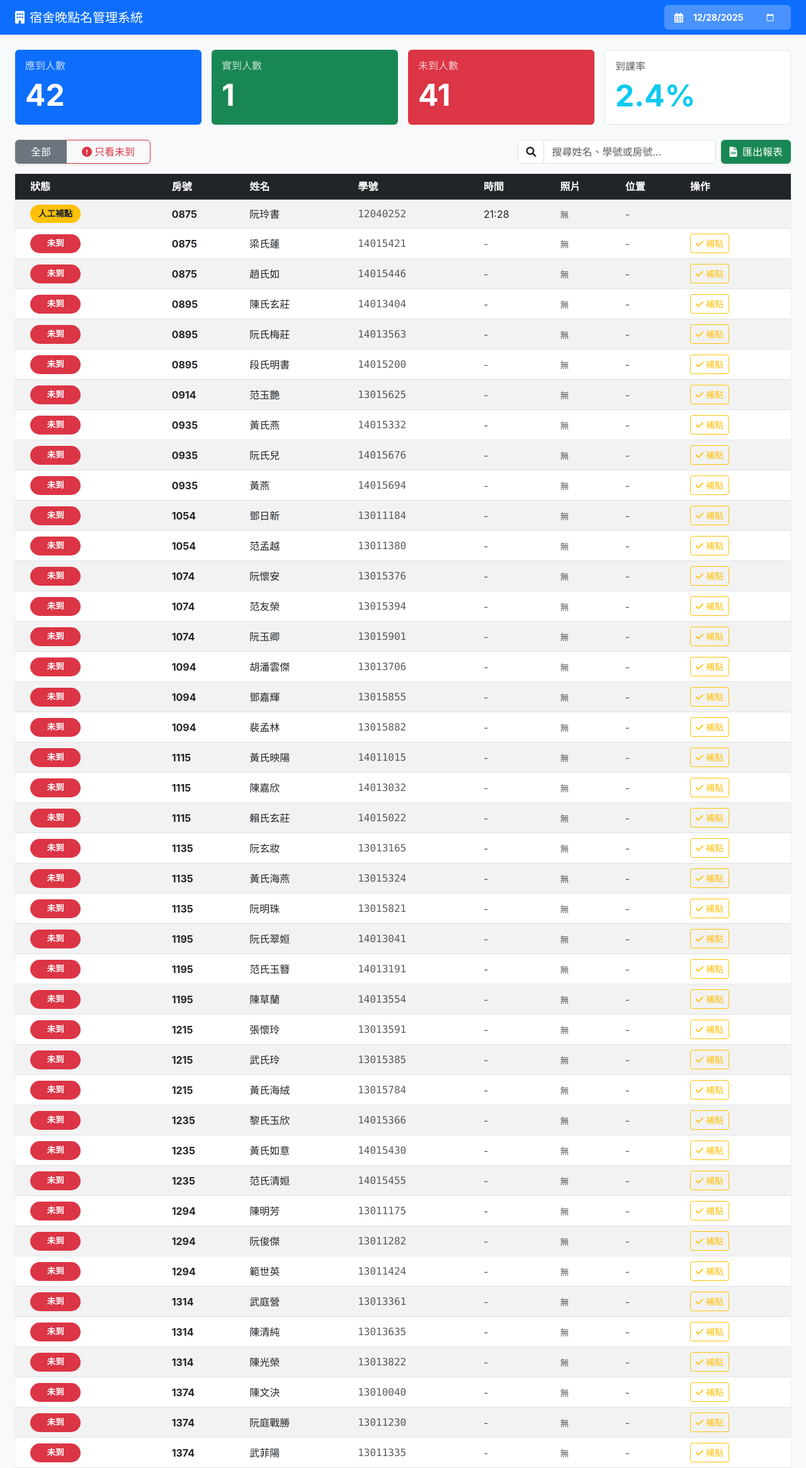
After one commit to chenglin1712/chenglin1712-dormsystem, a Flask app: page /admin in a window 1280 px wide. The commit adds this page. Shown: the whole page at 63% size. Run offline with Flask 3, Linux system fonts and the light colour scheme; data comes from the database, SQL or seed files in the repository; both versions use the stored data as it was after the commit.

Commit message:
完成後台日期篩選、匯出報表與人工補點功能，並修正資料庫欄位

```diff
--- a/app.py
+++ b/app.py
@@ -1,44 +1,53 @@
-from flask import Flask, request, render_template, make_response, jsonify
+import os
+import csv
+import io
+from flask import Flask, request, render_template, make_response, jsonify, send_from_directory
 import sqlite3
 from datetime import datetime
 import math
+# 引入處理檔案上傳需要的工具
+from werkzeug.utils import secure_filename
 
 app = Flask(__name__)
-BASE_URL = "http://127.0.0.1:5000"
 DB_NAME = 'dorm.db'
 
-# 📍 [設定] 宿舍的中心點座標
-# (請記得改成真實座標，這裡目前是測試用的範例座標)
+# ✅ [設定] 照片上傳資料夾與允許的副檔名
+UPLOAD_FOLDER = 'uploads'
+ALLOWED_EXTENSIONS = {'png', 'jpg', 'jpeg', 'gif'}
+app.config['UPLOAD_FOLDER'] = UPLOAD_FOLDER
+
+# 確保上傳資料夾存在
+os.makedirs(UPLOAD_FOLDER, exist_ok=True)
+
+# 📍 [設定] 宿舍座標 (德明財經科技大學範例)
 DORM_LAT = 24.998040186562055
 DORM_LNG = 121.34191342114971
-
-# 允許的誤差範圍 (公尺)
-# 開發測試時設大一點 (1000m)，正式上線建議改為 100m
-MAX_DISTANCE_METERS = 1000
+MAX_DISTANCE_METERS = 1000  # 測試用寬鬆距離
 
 def get_db_connection():
     conn = sqlite3.connect(DB_NAME)
     conn.row_factory = sqlite3.Row
     return conn
 
-# [核心功能] 計算兩點經緯度距離 (Haversine formula)
+# 檢查檔案副檔名是否合法
+def allowed_file(filename):
+    return '.' in filename and \
+           filename.rsplit('.', 1)[1].lower() in ALLOWED_EXTENSIONS
+
+# 計算距離函數
 def calculate_distance(lat1, lon1, lat2, lon2):
-    R = 6371e3 # 地球半徑 (公尺)
+    R = 6371e3
     phi1 = lat1 * math.pi / 180
     phi2 = lat2 * math.pi / 180
     delta_phi = (lat2 - lat1) * math.pi / 180
     delta_lambda = (lon2 - lon1) * math.pi / 180
+    a = math.sin(delta_phi / 2) ** 2 + math.cos(phi1) * math.cos(phi2) * math.sin(delta_lambda / 2) ** 2
+    c = 2 * math.atan2(math.sqrt(a), math.sqrt(1 - a))
+    return R * c
 
-    a = math.sin(delta_phi / 2) ** 2 + \
-        math.cos(phi1) * math.cos(phi2) * \
-        math.sin(delta_lambda / 2) ** 2
-    c = 2 * math.atan2(math.sqrt(a), math.sqrt(1 - a))
-
-    return R * c # 回傳單位：公尺
-
-# ----------------------------------------------------
-# 路由 1: 首頁 (點名系統核心)
-# ----------------------------------------------------
+# ==========================================
+# 路由 1: 首頁 (學生點名端 - 含拍照與 GPS)
+# ==========================================
 @app.route('/', methods=['GET', 'POST'])
 def index():
     conn = get_db_connection()
@@ -46,12 +55,10 @@ def index():
     log = None
     error_msg = None
 
-    # 1. 抓取 Token (網址列優先，其次是 Cookie)
     token = request.args.get('token')
     if not token:
         token = request.cookies.get('student_uuid')
 
-    # 2. 驗證身分 (使用 device_uuid 查詢)
     if token:
         student = conn.execute('''
             SELECT s.name, s.room_number, s.student_id
@@ -60,32 +67,47 @@ def index():
             WHERE dp.device_uuid = ?
         ''', (token,)).fetchone()
 
-    # 3. 處理點名 (POST 請求)
+    # --- 處理點名 (POST) ---
     if request.method == 'POST' and student:
         try:
-            # 從前端表單取得 GPS 座標
+            # 1. 檢查 GPS
             user_lat = float(request.form.get('lat'))
             user_lng = float(request.form.get('lng'))
+            distance = calculate_distance(user_lat, user_lng, DORM_LAT, DORM_LNG)
+            print(f"📍 學生 {student['name']} 距離: {int(distance)}m")
 
-            # 計算距離
-            distance = calculate_distance(user_lat, user_lng, DORM_LAT, DORM_LNG)
-            print(f"📍 學生 {student['name']} 距離宿舍: {int(distance)} 公尺")
+            if distance > MAX_DISTANCE_METERS:
+                error_msg = f"點名失敗！距離宿舍 {int(distance)} 公尺，請回到範圍內。"
+            else:
+                # 2. 檢查與處理照片
+                if 'photo' not in request.files:
+                    error_msg = "未上傳照片。"
+                else:
+                    file = request.files['photo']
+                    if file.filename == '':
+                        error_msg = "未選擇照片。"
+                    elif file and allowed_file(file.filename):
+                        # 產生安全的檔名：學號_時間戳記.jpg
+                        timestamp = datetime.now().strftime("%Y%m%d_%H%M%S")
+                        filename = secure_filename(f"{student['student_id']}_{timestamp}.jpg")
+                        # 儲存檔案
+                        file.save(os.path.join(app.config['UPLOAD_FOLDER'], filename))
 
-            if distance <= MAX_DISTANCE_METERS:
-                cursor = conn.cursor()
-                # ✅ 寫入點名紀錄 (確保欄位是 device_uuid)
-                cursor.execute('''
-                    INSERT INTO checkin_logs (device_uuid, status, checkin_time, ip_address, gps_lat, gps_lng)
-                    VALUES (?, ?, datetime('now', 'localtime'), ?, ?, ?)
-                ''', (token, 'SUCCESS', request.remote_addr, user_lat, user_lng))
-                conn.commit()
-            else:
-                error_msg = f"點名失敗！偵測到距離宿舍 {int(distance)} 公尺，請回到宿舍範圍內。"
+                        # 3. 寫入資料庫 (包含照片檔名)
+                        cursor = conn.cursor()
+                        cursor.execute('''
+                            INSERT INTO checkin_logs (device_uuid, status, checkin_time, ip_address, gps_lat, gps_lng, photo_filename)
+                            VALUES (?, ?, datetime('now', 'localtime'), ?, ?, ?, ?)
+                        ''', (token, 'SUCCESS', request.remote_addr, user_lat, user_lng, filename))
+                        conn.commit()
+                        print(f"✅ {student['name']} 點名成功，照片已儲存: {filename}")
+                    else:
+                        error_msg = "照片格式不支援，請上傳 JPG 或 PNG。"
 
         except (TypeError, ValueError):
-            error_msg = "無法抓取位置資訊，請確認手機 GPS 已開啟並允許瀏覽器讀取位置。"
+            error_msg = "無法抓取位置資訊，請確認 GPS 已開啟。"
 
-    # 4. 讀取今日狀態 (確保欄位是 device_uuid)
+    # --- 讀取今日狀態 ---
     if student:
         log = conn.execute('''
             SELECT checkin_time, status FROM checkin_logs
@@ -94,19 +116,145 @@ def index():
         ''', (token,)).fetchone()
 
     conn.close()
-
-    # 5. 回傳畫面
     resp = make_response(render_template('index.html', student=student, log=log, error_msg=error_msg))
-
-    # 如果這次有 Token，更新 Cookie (保持登入 1 年)
     if token and student:
         resp.set_cookie('student_uuid', token, max_age=60*60*24*365, httponly=True)
-
     return resp
 
-# ----------------------------------------------------
-# 路由 2: PWA 設定檔 (給 Android 加到主畫面用)
-# ----------------------------------------------------
+# ==========================================
+# 路由 2: 後台管理頁面 (支援日期選擇)
+# ==========================================
+@app.route('/admin')
+def admin_dashboard():
+    conn = get_db_connection()
+
+    # ✅ 1. 決定要查詢的日期 (從網址參數抓，沒有就預設今天)
+    target_date = request.args.get('date', datetime.now().strftime("%Y-%m-%d"))
+
+    # ✅ 2. 抓出所有學生 + 指定日期(target_date) 的點名狀況
+    query = '''
+        SELECT
+            s.student_id,
+            s.name,
+            s.room_number,
+            s.class_name,
+            log.checkin_time,
+            log.gps_lat,
+            log.gps_lng,
+            log.photo_filename,
+            log.status
+        FROM students s
+        LEFT JOIN device_profiles dp ON s.student_id = dp.student_id
+        LEFT JOIN (
+            SELECT * FROM checkin_logs
+            WHERE date(checkin_time) = ?
+        ) log ON dp.device_uuid = log.device_uuid
+        ORDER BY s.room_number ASC, s.student_id ASC
+    '''
+    # 這裡把 target_date 傳進去 SQL
+    students = conn.execute(query, (target_date,)).fetchall()
+    conn.close()
+
+    # 3. 統計數據
+    total_count = len(students)
+    checked_in_count = sum(1 for s in students if s['checkin_time'])
+    missing_count = total_count - checked_in_count
+    rate = round((checked_in_count / total_count) * 100, 1) if total_count > 0 else 0
+
+    # 回傳 current_date 給前端顯示
+    return render_template('admin.html',
+                           students=students,
+                           current_date=target_date,
+                           stats={
+                               "total": total_count,
+                               "checked": checked_in_count,
+                               "missing": missing_count,
+                               "rate": rate
+                           })
+
+# ==========================================
+# 路由 2.1: 人工補點功能
+# ==========================================
+@app.route('/admin/manual_checkin', methods=['POST'])
+def manual_checkin():
+    student_id = request.form.get('student_id')
+    conn = get_db_connection()
+
+    # 先找出該學生的 device_uuid
+    profile = conn.execute('SELECT device_uuid FROM device_profiles WHERE student_id = ?', (student_id,)).fetchone()
+
+    if profile:
+        uuid = profile['device_uuid']
+        # 寫入一筆「人工補點」的紀錄
+        conn.execute('''
+            INSERT INTO checkin_logs (device_uuid, status, checkin_time, ip_address, photo_filename)
+            VALUES (?, ?, datetime('now', 'localtime'), ?, ?)
+        ''', (uuid, 'MANUAL', 'Admin Manual', 'manual_checkin.png'))
+        conn.commit()
+
+    conn.close()
+    # 重新整理頁面
+    return '<script>window.location.href="/admin";</script>'
+
+# ==========================================
+# 路由 2.2: 匯出 CSV 報表 (支援日期選擇)
+# ==========================================
+@app.route('/admin/export_csv')
+def export_csv():
+    conn = get_db_connection()
+
+    # ✅ 1. 也是一樣，看要匯出哪一天的 (預設今天)
+    target_date = request.args.get('date', datetime.now().strftime("%Y-%m-%d"))
+
+    # ✅ 2. SQL 也要跟著改用參數
+    query = '''
+        SELECT s.student_id, s.name, s.room_number, s.class_name, log.checkin_time, log.status
+        FROM students s
+        LEFT JOIN device_profiles dp ON s.student_id = dp.student_id
+        LEFT JOIN (
+            SELECT * FROM checkin_logs WHERE date(checkin_time) = ?
+        ) log ON dp.device_uuid = log.device_uuid
+        ORDER BY s.room_number ASC
+    '''
+    rows = conn.execute(query, (target_date,)).fetchall()
+    conn.close()
+
+    # 製作 CSV
+    output = io.StringIO()
+    writer = csv.writer(output)
+    writer.writerow(['學號', '姓名', '房號', '班級', '點名時間', '狀態']) # 表頭
+
+    for row in rows:
+        if row['checkin_time']:
+            status = "已到"
+            if row['status'] == 'MANUAL':
+                status = "人工補點"
+        else:
+            status = "未到"
+
+        time_str = row['checkin_time'] if row['checkin_time'] else ""
+        writer.writerow([row['student_id'], row['name'], row['room_number'], row['class_name'], time_str, status])
+
+    output.seek(0)
+
+    # 檔名加上日期
+    filename = f'dorm_report_{target_date.replace("-", "")}.csv'
+
+    return make_response(output.getvalue(), 200, {
+        'Content-Disposition': f'attachment; filename={filename}',
+        'Content-Type': 'text/csv; charset=utf-8-sig'
+    })
+
+# ==========================================
+# 路由 3: 提供照片檔案的特殊路由
+# ==========================================
+@app.route('/uploads/<filename>')
+def uploaded_file(filename):
+    return send_from_directory(app.config['UPLOAD_FOLDER'], filename)
+
+# ==========================================
+# 路由 4: PWA 設定檔
+# ==========================================
 @app.route('/manifest.json')
 def manifest():
     return jsonify({
@@ -116,14 +264,9 @@ def manifest():
         "display": "standalone",
         "background_color": "#ffffff",
         "theme_color": "#007aff",
-        "icons": [
-            {
-                "src": "https://cdn-icons-png.flaticon.com/512/1946/1946488.png",
-                "sizes": "192x192",
-                "type": "image/png"
-            }
-        ]
+        "icons": [{"src": "https://cdn-icons-png.flaticon.com/512/1946/1946488.png", "sizes": "192x192", "type": "image/png"}]
     })
 
 if __name__ == '__main__':
-    app.run(debug=True, port=5000)
+    # 維持 Port 8000
+    app.run(debug=True, port=8000)
--- /dev/null
+++ b/templates/admin.html
@@ -0,0 +1,328 @@
+<!DOCTYPE html>
+<html lang="zh-TW">
+  <head>
+    <meta charset="UTF-8" />
+    <meta name="viewport" content="width=device-width, initial-scale=1.0" />
+    <title>宿舍點名管理系統</title>
+
+    <link
+      href="https://cdn.jsdelivr.net/npm/bootstrap@5.3.0/dist/css/bootstrap.min.css"
+      rel="stylesheet"
+    />
+    <link
+      rel="stylesheet"
+      href="https://cdnjs.cloudflare.com/ajax/libs/font-awesome/6.0.0/css/all.min.css"
+    />
+
+    <style>
+      body {
+        background-color: #f8f9fa;
+        font-family: -apple-system, BlinkMacSystemFont, "Segoe UI", Roboto,
+          "Helvetica Neue", Arial, sans-serif;
+      }
+      .stats-card {
+        transition: transform 0.2s ease-in-out;
+        border: none;
+      }
+      .stats-card:hover {
+        transform: translateY(-5px);
+        box-shadow: 0 4px 15px rgba(0, 0, 0, 0.1);
+      }
+      .photo-thumb {
+        width: 60px;
+        height: 60px;
+        object-fit: cover;
+        border-radius: 50%;
+        border: 2px solid #dee2e6;
+        cursor: pointer;
+        transition: all 0.2s ease;
+        background-color: #fff;
+      }
+      .photo-thumb:hover {
+        transform: scale(2.5);
+        border-color: #0d6efd;
+        border-radius: 8px;
+        z-index: 100;
+        position: relative;
+        box-shadow: 0 4px 8px rgba(0, 0, 0, 0.2);
+      }
+      .table td {
+        vertical-align: middle;
+      }
+      .status-badge {
+        font-size: 0.85em;
+        padding: 8px 12px;
+        min-width: 80px;
+        display: inline-block;
+        text-align: center;
+      }
+      /* 自訂日期選擇器樣式 (讓它在藍色背景上好看一點) */
+      input[type="date"]::-webkit-calendar-picker-indicator {
+        filter: invert(1); /* 把小曆圖示變成白色 */
+        cursor: pointer;
+      }
+    </style>
+  </head>
+  <body>
+    <nav class="navbar navbar-dark bg-primary mb-4 shadow-sm">
+      <div class="container-fluid px-4">
+        <span class="navbar-brand mb-0 h1">
+          <i class="fas fa-building me-2"></i>宿舍晚點名管理系統
+        </span>
+
+        <div
+          class="d-flex align-items-center bg-white bg-opacity-25 px-3 py-1 rounded"
+        >
+          <i class="far fa-calendar-alt me-2 text-white"></i>
+          <input
+            type="date"
+            class="form-control form-control-sm border-0 bg-transparent text-white fw-bold shadow-none"
+            style="width: auto; cursor: pointer"
+            value="{{ current_date }}"
+            onchange="changeDate(this.value)"
+          />
+        </div>
+      </div>
+    </nav>
+
+    <div class="container-fluid px-4">
+      <div class="row mb-4 g-3">
+        <div class="col-md-3">
+          <div class="card stats-card text-white bg-primary h-100">
+            <div class="card-body">
+              <h6 class="card-title text-uppercase opacity-75">應到人數</h6>
+              <h2 class="display-5 fw-bold mb-0">{{ stats.total }}</h2>
+            </div>
+          </div>
+        </div>
+        <div class="col-md-3">
+          <div class="card stats-card text-white bg-success h-100">
+            <div class="card-body">
+              <h6 class="card-title text-uppercase opacity-75">實到人數</h6>
+              <h2 class="display-5 fw-bold mb-0">{{ stats.checked }}</h2>
+            </div>
+          </div>
+        </div>
+        <div class="col-md-3">
+          <div class="card stats-card text-white bg-danger h-100">
+            <div class="card-body">
+              <h6 class="card-title text-uppercase opacity-75">未到人數</h6>
+              <h2 class="display-5 fw-bold mb-0">{{ stats.missing }}</h2>
+            </div>
+          </div>
+        </div>
+        <div class="col-md-3">
+          <div class="card stats-card text-dark bg-white border h-100">
+            <div class="card-body">
+              <h6 class="card-title text-uppercase text-muted">到課率</h6>
+              <h2 class="display-5 fw-bold text-info mb-0">
+                {{ stats.rate }}%
+              </h2>
+            </div>
+          </div>
+        </div>
+      </div>
+
+      <div
+        class="d-flex flex-wrap justify-content-between align-items-center mb-3 gap-3"
+      >
+        <div class="btn-group shadow-sm" role="group">
+          <input
+            type="radio"
+            class="btn-check"
+            name="filter"
+            id="filter-all"
+            checked
+            onclick="filterTable('all')"
+          />
+          <label class="btn btn-outline-secondary px-4" for="filter-all"
+            >全部</label
+          >
+
+          <input
+            type="radio"
+            class="btn-check"
+            name="filter"
+            id="filter-missing"
+            onclick="filterTable('missing')"
+          />
+          <label class="btn btn-outline-danger px-4" for="filter-missing">
+            <i class="fas fa-exclamation-circle me-1"></i>只看未到
+          </label>
+        </div>
+
+        <div class="d-flex gap-2">
+          <div class="input-group">
+            <span class="input-group-text bg-white"
+              ><i class="fas fa-search"></i
+            ></span>
+            <input
+              type="text"
+              id="searchInput"
+              class="form-control"
+              placeholder="搜尋姓名、學號或房號..."
+              onkeyup="searchTable()"
+            />
+          </div>
+          <a
+            href="/admin/export_csv"
+            class="btn btn-success text-nowrap shadow-sm"
+          >
+            <i class="fas fa-file-csv me-1"></i> 匯出報表
+          </a>
+        </div>
+      </div>
+
+      <div class="card shadow-sm border-0">
+        <div class="card-body p-0">
+          <div class="table-responsive">
+            <table
+              class="table table-hover table-striped mb-0"
+              id="studentTable"
+            >
+              <thead class="table-dark">
+                <tr>
+                  <th class="ps-4">狀態</th>
+                  <th>房號</th>
+                  <th>姓名</th>
+                  <th>學號</th>
+                  <th>時間</th>
+                  <th>照片</th>
+                  <th>位置</th>
+                  <th>操作</th>
+                </tr>
+              </thead>
+              <tbody>
+                {% for s in students %}
+                <tr
+                  class="student-row"
+                  data-status="{{ 'checked' if s.checkin_time else 'missing' }}"
+                >
+                  <td class="ps-4">
+                    {% if s.checkin_time %} {% if s.status == 'MANUAL' %}
+                    <span
+                      class="badge bg-warning text-dark status-badge rounded-pill"
+                      >人工補點</span
+                    >
+                    {% else %}
+                    <span class="badge bg-success status-badge rounded-pill"
+                      >已到</span
+                    >
+                    {% endif %} {% else %}
+                    <span class="badge bg-danger status-badge rounded-pill"
+                      >未到</span
+                    >
+                    {% endif %}
+                  </td>
+
+                  <td><strong>{{ s.room_number }}</strong></td>
+                  <td>{{ s.name }}</td>
+                  <td class="text-muted font-monospace">{{ s.student_id }}</td>
+
+                  <td>
+                    {% if s.checkin_time %} {{ s.checkin_time.split(' ')[1][:5]
+                    }} {% else %}
+                    <span class="text-muted">-</span>
+                    {% endif %}
+                  </td>
+
+                  <td>
+                    {% if s.photo_filename and s.photo_filename !=
+                    'manual_checkin.png' %}
+                    <a href="/uploads/{{ s.photo_filename }}" target="_blank">
+                      <img
+                        src="/uploads/{{ s.photo_filename }}"
+                        class="photo-thumb"
+                        loading="lazy"
+                        alt="自拍"
+                      />
+                    </a>
+                    {% else %}
+                    <span class="text-muted small">無</span>
+                    {% endif %}
+                  </td>
+
+                  <td>
+                    {% if s.gps_lat %}
+                    <a
+                      href="https://www.google.com/maps?q={{ s.gps_lat }},{{ s.gps_lng }}"
+                      target="_blank"
+                      class="btn btn-sm btn-outline-primary"
+                      title="查看地圖"
+                    >
+                      <i class="fas fa-map-marker-alt"></i>
+                    </a>
+                    {% else %}
+                    <span class="text-muted">-</span>
+                    {% endif %}
+                  </td>
+
+                  <td>
+                    {% if not s.checkin_time %}
+                    <form
+                      action="/admin/manual_checkin"
+                      method="POST"
+                      class="d-inline"
+                      onsubmit="return confirm('確定要幫 {{ s.name }} 人工補點嗎？');"
+                    >
+                      <input
+                        type="hidden"
+                        name="student_id"
+                        value="{{ s.student_id }}"
+                      />
+                      <button
+                        type="submit"
+                        class="btn btn-sm btn-outline-warning"
+                        title="人工補點"
+                      >
+                        <i class="fas fa-check me-1"></i>補點
+                      </button>
+                    </form>
+                    {% endif %}
+                  </td>
+                </tr>
+                {% endfor %}
+              </tbody>
+            </table>
+          </div>
+        </div>
+      </div>
+    </div>
+
+    <script>
+      /**
+       * 切換日期功能
+       */
+      function changeDate(date) {
+        window.location.href = "/admin?date=" + date;
+      }
+
+      function searchTable() {
+        const input = document.getElementById("searchInput");
+        const filter = input.value.toUpperCase();
+        const rows = document.getElementsByClassName("student-row");
+
+        for (let i = 0; i < rows.length; i++) {
+          const text = rows[i].innerText.toUpperCase();
+          rows[i].style.display = text.indexOf(filter) > -1 ? "" : "none";
+        }
+      }
+
+      function filterTable(type) {
+        const rows = document.getElementsByClassName("student-row");
+        const searchInput = document.getElementById("searchInput");
+
+        searchInput.value = "";
+
+        for (let i = 0; i < rows.length; i++) {
+          if (type === "all") {
+            rows[i].style.display = "";
+          } else if (type === "missing") {
+            const status = rows[i].getAttribute("data-status");
+            rows[i].style.display = status === "missing" ? "" : "none";
+          }
+        }
+      }
+    </script>
+  </body>
+</html>
```
Also changed, not shown: templates/index.html (+103 -42 lines), dorm.db.
